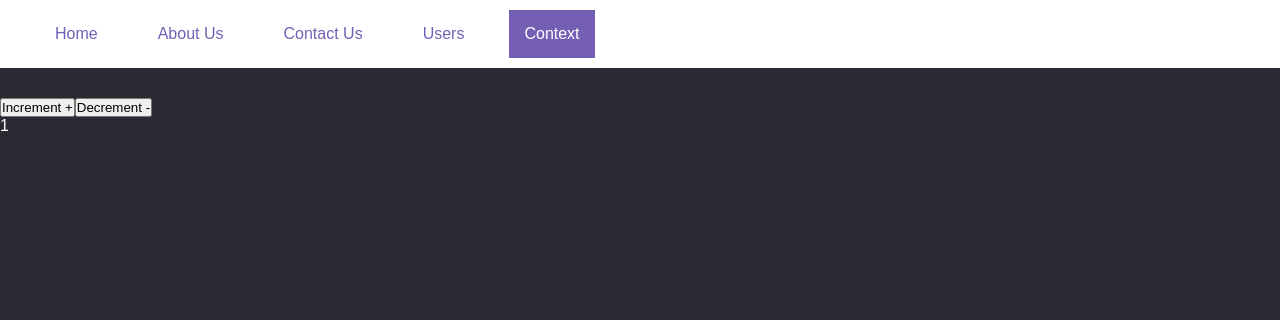
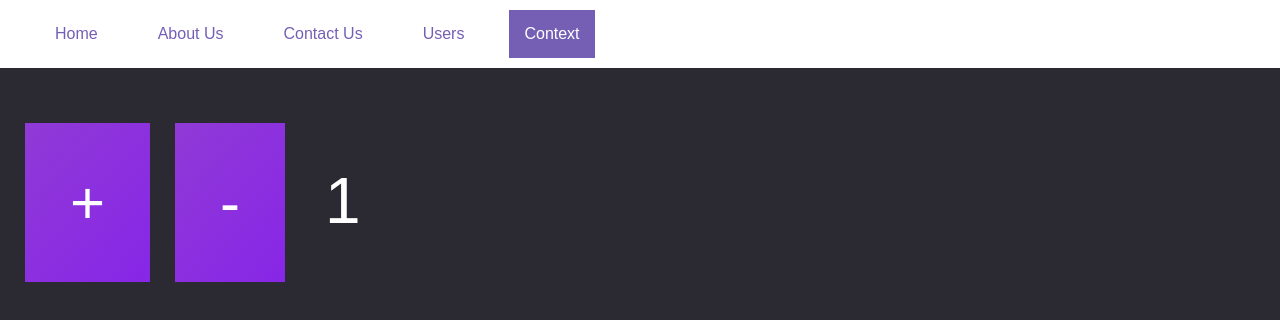
Before and after one commit to majiyd/React-Router-Redux-Context, a React (Create React App) app: page /Context in a window 1280 px wide. Shown: the top 320 px of the page. Built offline with nearby package versions, Linux system fonts and the light colour scheme.

Commit message:
added styles and figured out importing multiple stylesheets with css modules

```diff
--- a/src/components/Context.js
+++ b/src/components/Context.js
@@ -1,4 +1,8 @@
 import React from 'react'
+import large from '../styles/Button.module.css'
+import context from '../styles/Text.module.css'
+let styles = {}
+Object.assign(styles, context, large)
 
 const Context = React.createContext()
 
@@ -35,13 +39,13 @@ class  ChildWindow extends React.Component {
     return (
       <React.Fragment>
         <Context.Consumer>
-          {context=><button onClick={context.increment}>Increment +</button>}
+          {context=><button className={styles.large} onClick={context.increment}>+</button>}
         </Context.Consumer>
         <Context.Consumer>
-          {context=><button onClick={context.decrement}>Decrement -</button>}
+          {context=><button className={styles.large} onClick={context.decrement}> - </button>}
         </Context.Consumer>
         <Context.Consumer>
-          {context=><p>{context.state.number}</p>}
+          {context=><p className={styles.context}>{context.state.number}</p>}
         </Context.Consumer>
       </React.Fragment>
     );
--- a/src/reset.css
+++ b/src/reset.css
@@ -12,3 +12,14 @@ body{
   background-color: #2b2931;
   color: white;
 }
+button{
+  border: none;
+  cursor: pointer;
+}
+button:hover{
+  opacity: 0.7;
+  transition: 1.2s;
+}
+button:focus{
+  outline: none
+}
--- /dev/null
+++ b/src/styles/Button.module.css
@@ -0,0 +1,10 @@
+.large{
+  composes: large from "./Home.module.css";
+  background: linear-gradient(132deg, #903ad6, #8726e7);
+  color: white;
+  display: inline-flex;
+  margin-top: 25px;
+  margin-left: 25px;
+  text-align: center;
+  padding: 45px;
+}
--- /dev/null
+++ b/src/styles/Text.module.css
@@ -0,0 +1,6 @@
+.context{
+  font-size: 48pt;
+  color: white;
+  display: inline;
+  margin-left: 40px;
+}
```
